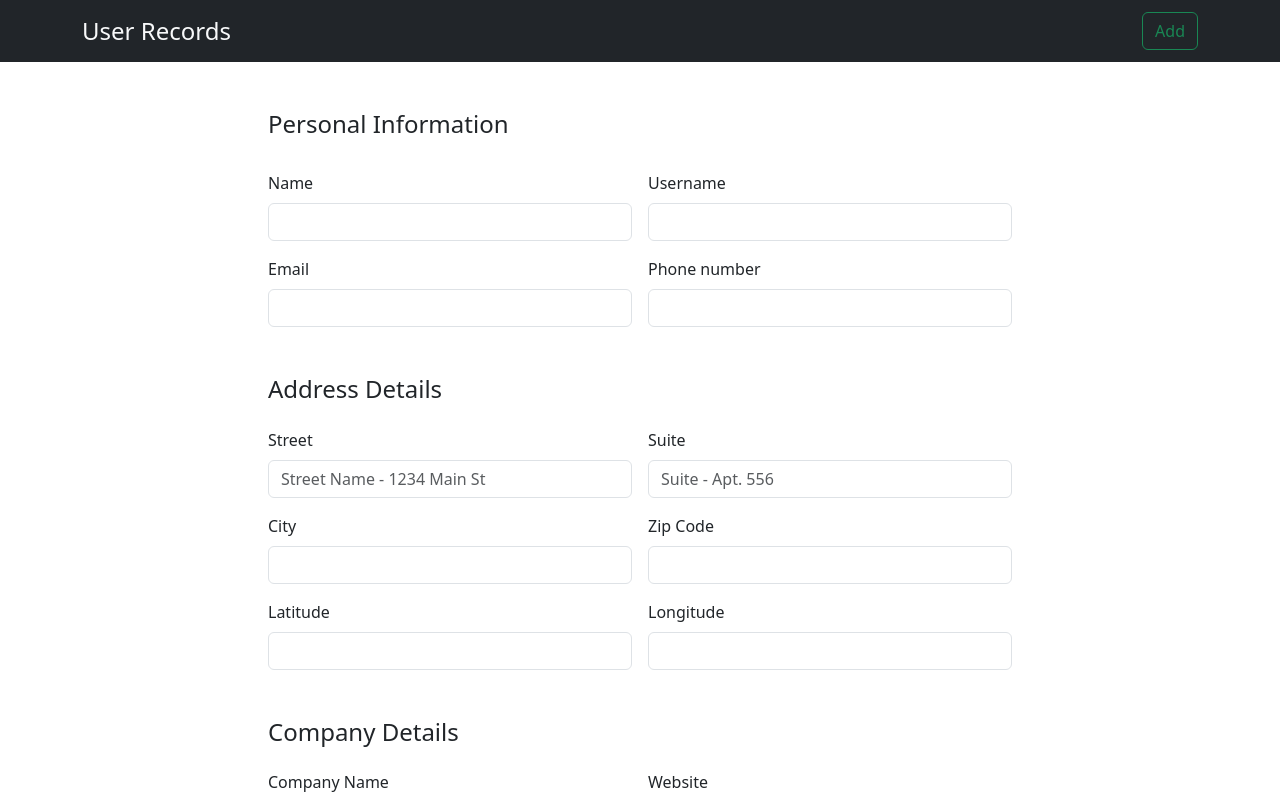
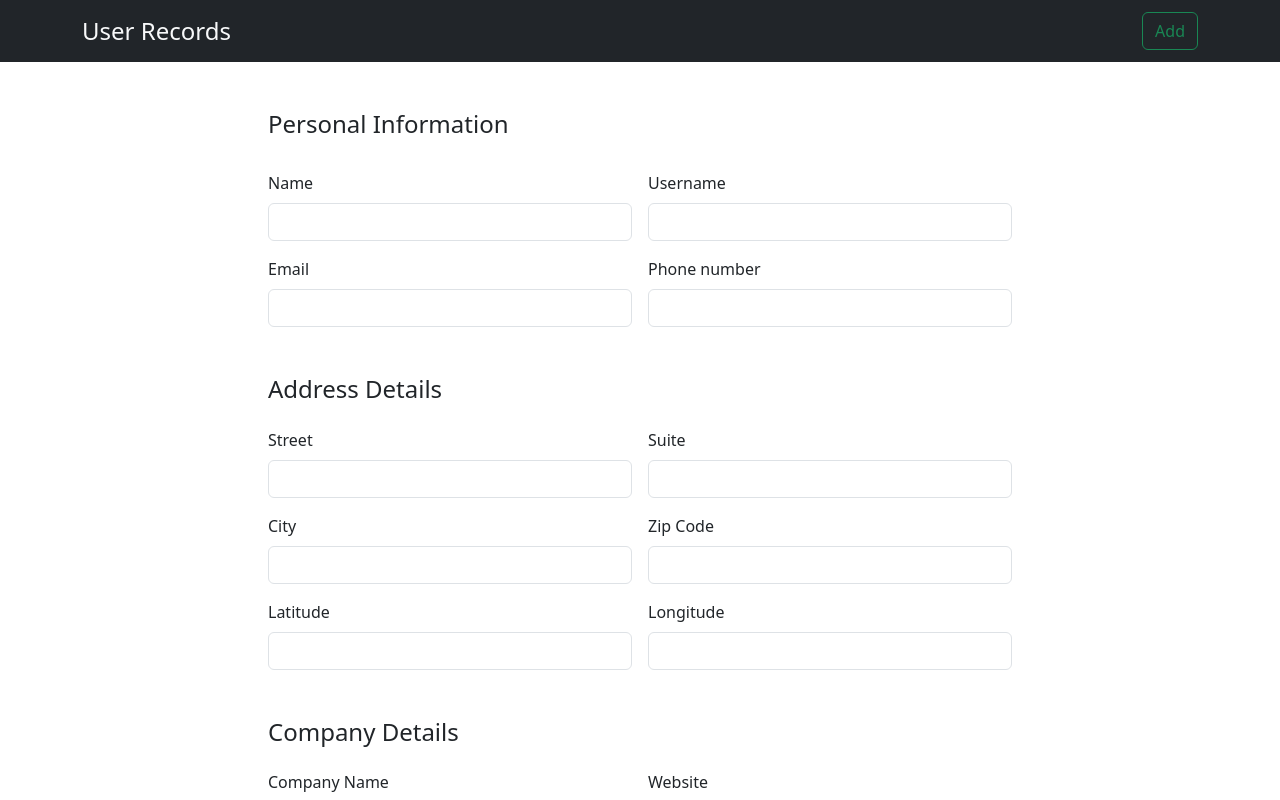
Before and after one commit to itzadhi/InfoBlog, a React (Create React App) app: page /add in a window 1280 px wide. Shown: the top 800 px of the page. Built offline with nearby package versions, Linux system fonts and the light colour scheme.

Commit message:
minor changes

```diff
--- a/src/components/FormComponent.jsx
+++ b/src/components/FormComponent.jsx
@@ -74,7 +74,6 @@ const FormComponent = ({
           type='text'
           className='form-control'
           id='street'
-          placeholder='Street Name - 1234 Main St'
           required={true}
         />
       </div>
@@ -88,7 +87,6 @@ const FormComponent = ({
           type='text'
           className='form-control'
           id='suite'
-          placeholder='Suite - Apt. 556'
           required={true}
         />
       </div>
```
